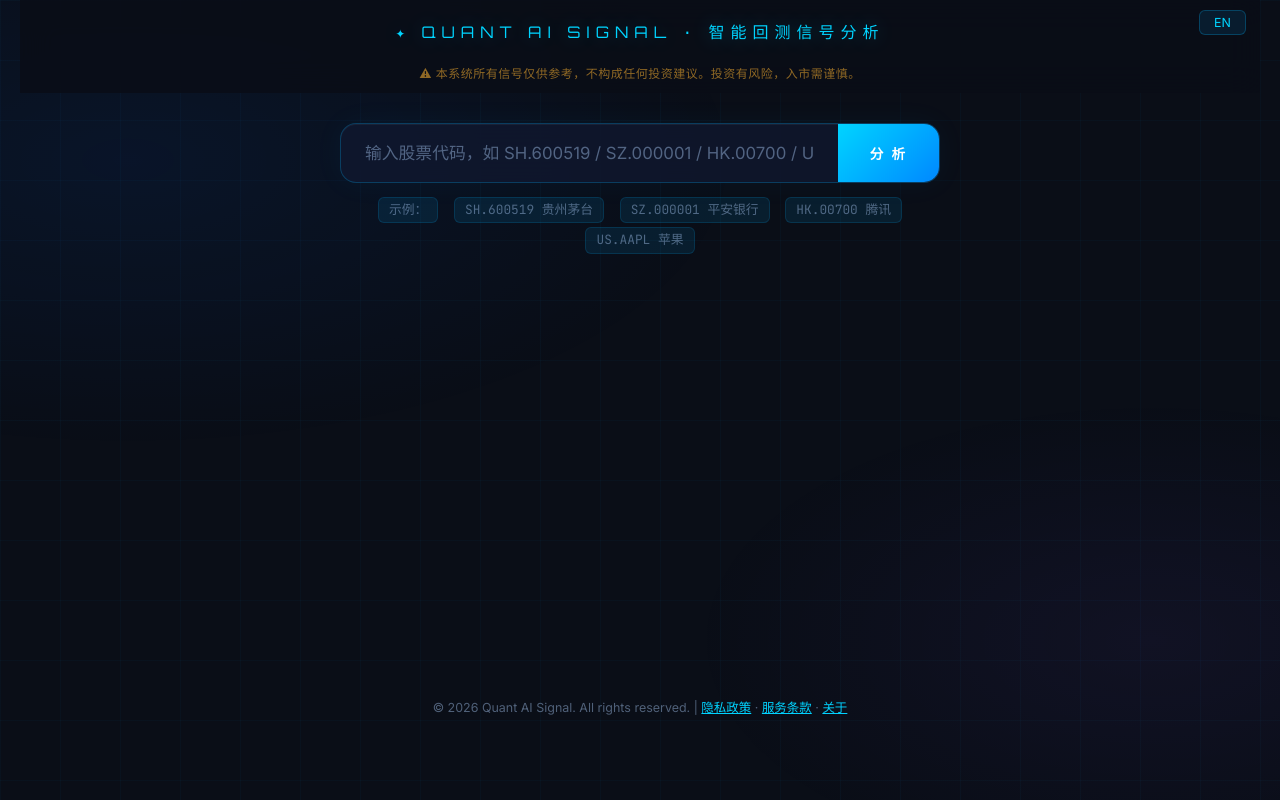
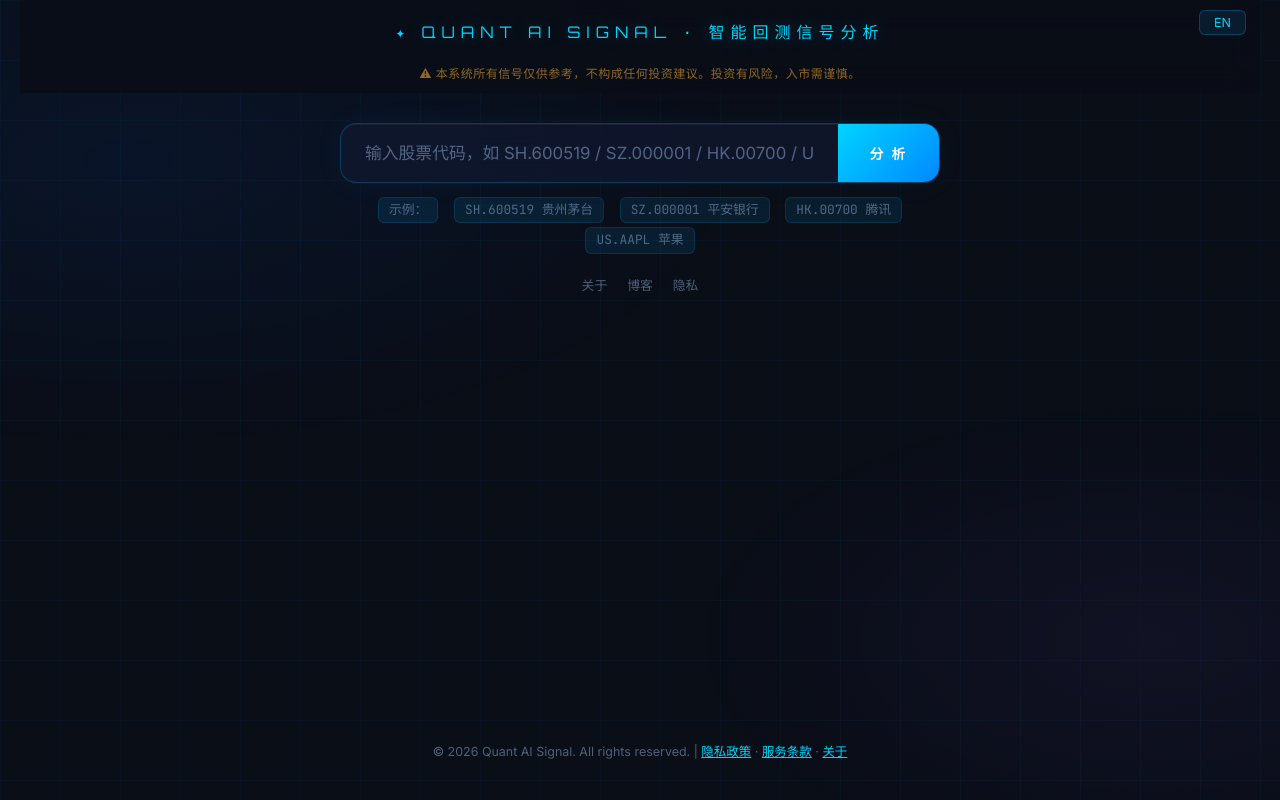
Before and after one commit to zhaoxusun/stock-quant-model, a Flask app: page / in a window 1280 px wide. Run offline with Flask 3, Linux system fonts and the light colour scheme; some libraries are stand-ins or nearby versions.

Commit message:
add nav links to homepage

```diff
--- a/templates/index.html
+++ b/templates/index.html
@@ -132,6 +132,21 @@
     max-width: 600px;
     margin: 30px auto 20px;
   }
+
+  .nav-links {
+    text-align: center;
+    margin: 0 auto 24px;
+    display: flex;
+    gap: 20px;
+    justify-content: center;
+    font-size: 0.8rem;
+  }
+  .nav-links a {
+    color: var(--text-dim);
+    text-decoration: none;
+    transition: color 0.2s;
+  }
+  .nav-links a:hover { color: var(--accent-cyan); }
 
   .search-box {
     display: flex;
@@ -580,6 +595,12 @@
     </div>
   </div>
 
+  <div class="nav-links">
+    <a href="/about" data-i18n="nav_about">关于</a>
+    <a href="/blog" data-i18n="nav_blog">博客</a>
+    <a href="/privacy" data-i18n="nav_privacy">隐私</a>
+  </div>
+
   <div class="loading" id="loading">
     <div class="spinner"></div>
     <div class="loading-text" data-i18n="loading">正在加载模型并推理信号…</div>
@@ -740,6 +761,9 @@ const LANG = {
     stock_time: '⚡ ',
     kline: 'K 线',
     volume: '成交量',
+    nav_about: '关于',
+    nav_blog: '博客',
+    nav_privacy: '隐私',
   },
   en: {
     logo: '✦ Quant AI Signal · Smart Quant Signal Analysis',
@@ -804,6 +828,9 @@ const LANG = {
     stock_time: '⚡ ',
     kline: 'Candlestick',
     volume: 'Volume',
+    nav_about: 'About',
+    nav_blog: 'Blog',
+    nav_privacy: 'Privacy',
   }
 };
 
```
